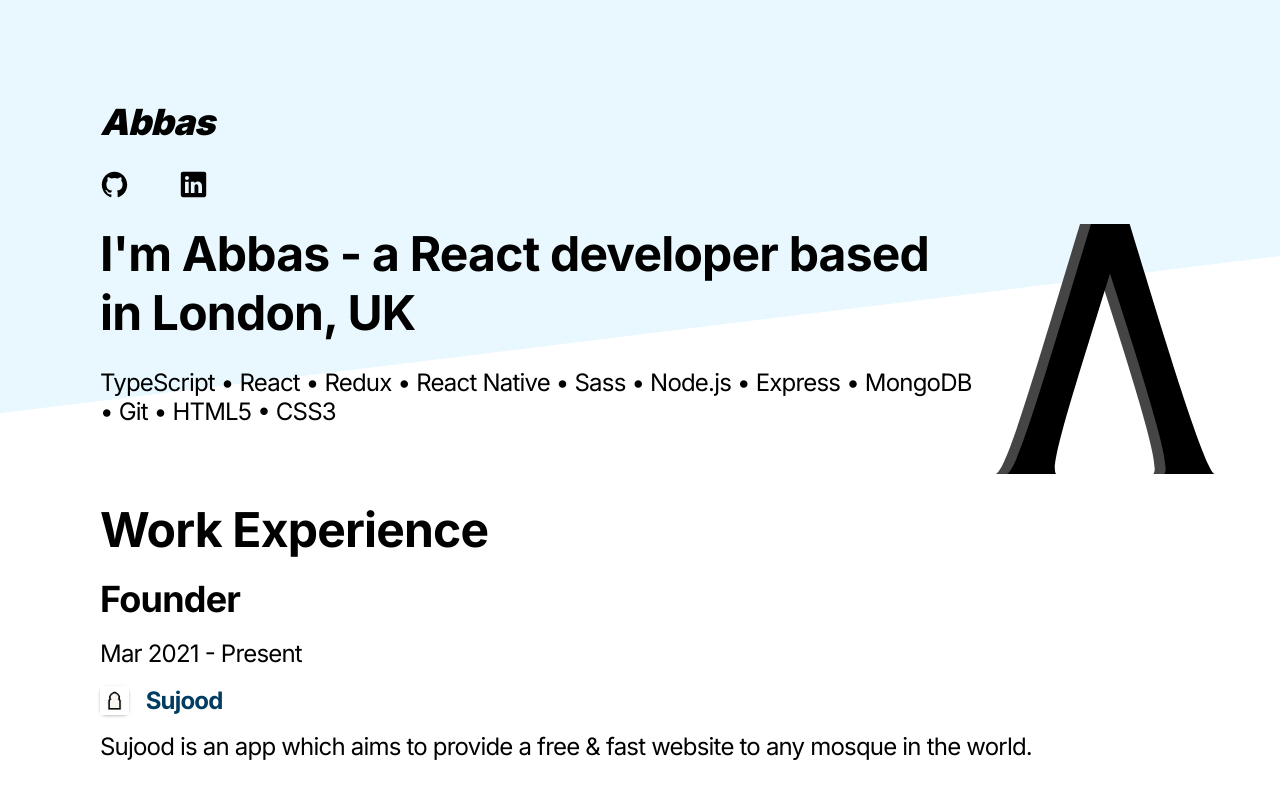
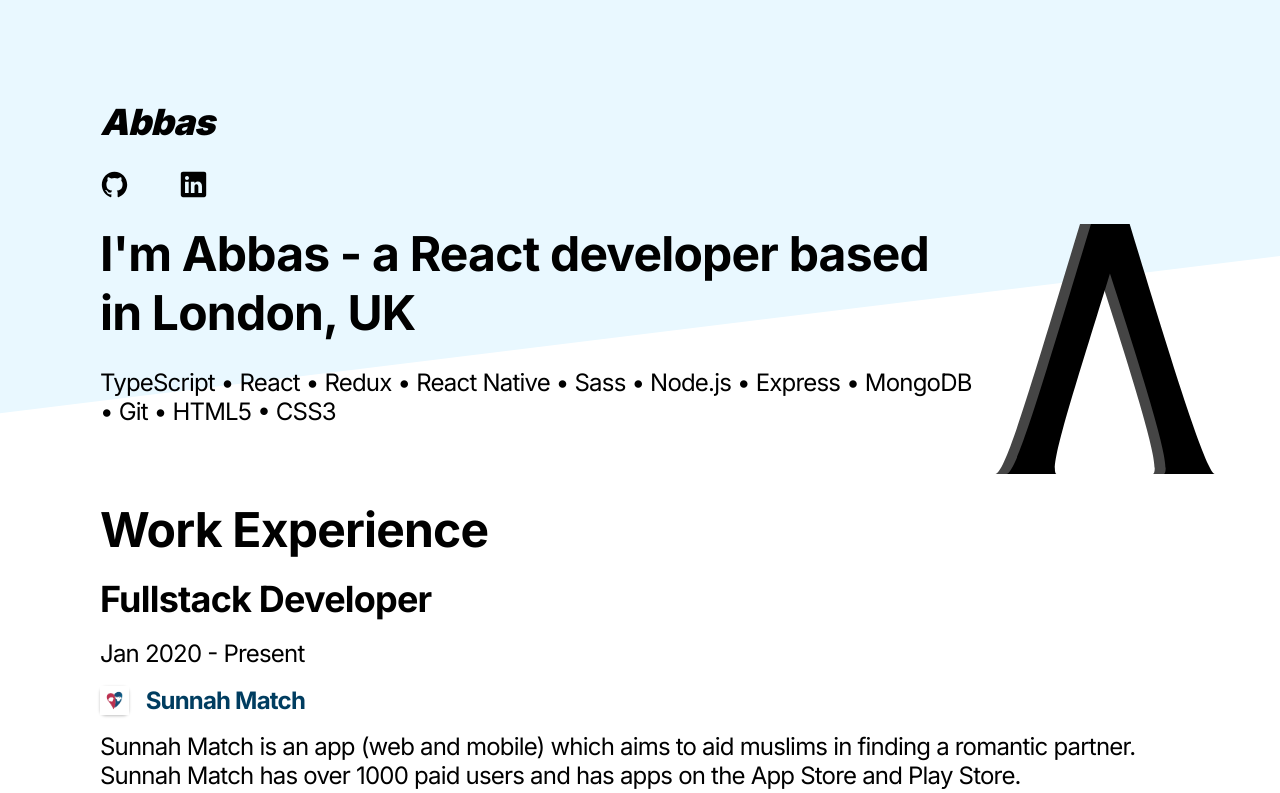
Before and after one commit to abbasldn/me, a Next.js app: page / in a window 1280 px wide. Shown: the top 793 px of the page. Built offline with nearby package versions, Linux system fonts and the light colour scheme.

Commit message:
Taken out Sujood until the website for it is ready

```diff
--- a/components/Work.js
+++ b/components/Work.js
@@ -7,7 +7,7 @@ const Work = () => {
   return (
     <div className={styles.container}>
       <h1 className={styles.heading}>Work Experience</h1>
-      <h2 className={styles.subheading}>Founder</h2>
+      {/* <h2 className={styles.subheading}>Founder</h2>
       <div className={styles.work}>
         <p className={styles.workdate}>Mar 2021 - Present</p>
         <div className={styles.company}>
@@ -21,7 +21,7 @@ const Work = () => {
         Sujood is an app which aims to provide a free &amp; fast website to any
         mosque in the world. <br /> <br /> Built with: TypeScript, Next.js,
         React with Redux, Node.js + Express, MongoDB, JWT &amp; AWS
-      </p>
+      </p> */}
       <h2 className={styles.subheading}>Fullstack Developer</h2>
       <div className={styles.work}>
         <p className={styles.workdate}>Jan 2020 - Present</p>
```
